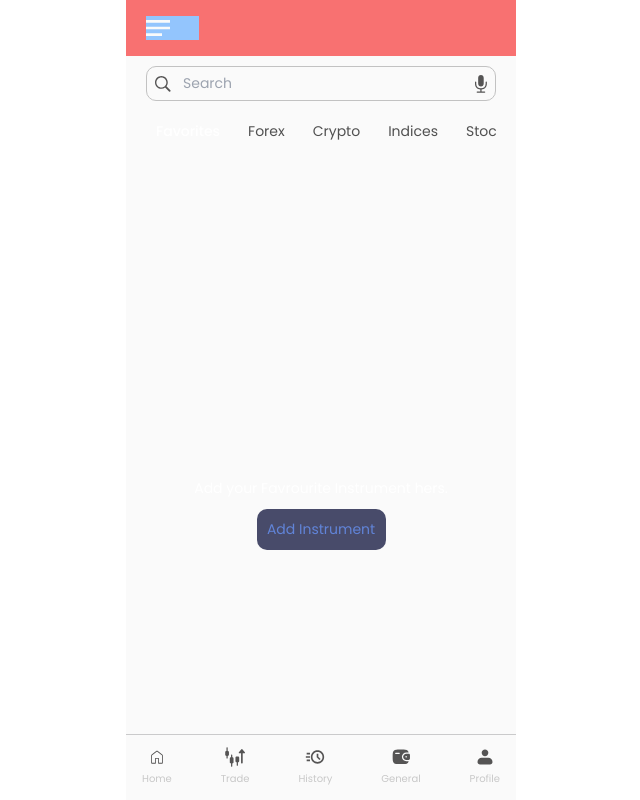
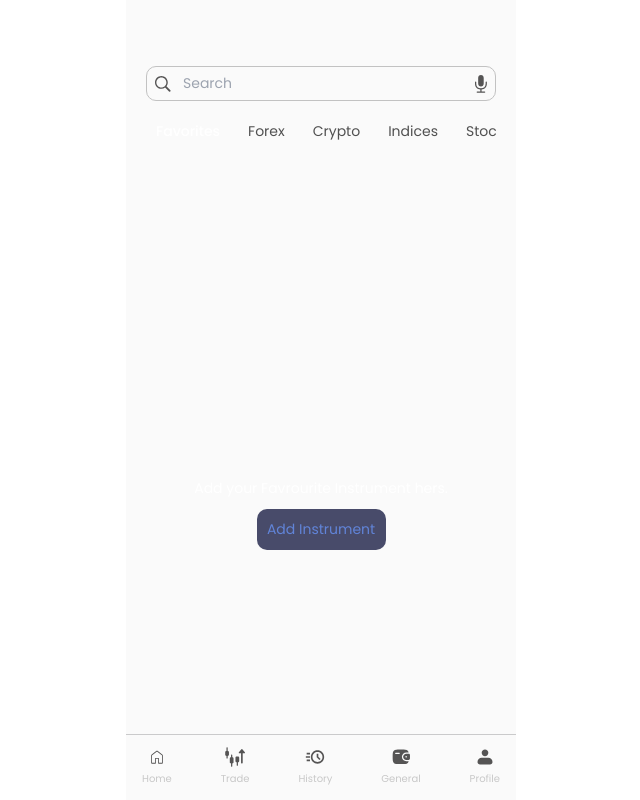
Before and after one commit to SauravAutobit/Forex-App-NewTheme, a React (Vite) app: page /app in a window 1280 px wide. Shown: the whole page, without its empty margins (319-959 px from the left). Built offline with nearby package versions, Linux system fonts and the light colour scheme.

Commit message:
feat: add favourites persistence using localStorage and back navigation
- Implement useLocalStorage hook for state persistence
- Add back button navigation for favourites view
- Update header to conditionally render menu or back button
- Modify home page to use persisted favourites state

```diff
--- a/src/layout/Header.tsx
+++ b/src/layout/Header.tsx
@@ -1,18 +1,52 @@
 import menu from "../assets/icons/menu.svg";
+import back from "../assets/icons/back.svg";
 import "react-datepicker/dist/react-datepicker.css";
+import type { IsFlagType } from "./MainLayout";
+import type { Dispatch, SetStateAction } from "react";
 
-export default function Header() {
+type HeaderProps = {
+  isFlag: IsFlagType;
+  setIsFlag: Dispatch<SetStateAction<IsFlagType>>;
+};
+
+export default function Header({ isFlag, setIsFlag }: HeaderProps) {
+  // const conditionalRender = () => {
+  //   let title = "";
+  //   let actions = null;
+
+  //   switch (pathname) {
+  //   case ""
+  //   }
+  // };
   return (
-    <header className="h-[56px] px-5 flex items-center fixed top-0 left-0 right-0 z-40 bg-red-400 justify-between max-w-[390px] mx-auto">
+    <header className="h-[56px] px-5 flex items-center fixed top-0 left-0 right-0 z-40 bg-primaryBg justi0fy-between max-w-[390px] mx-auto">
+      {isFlag.favourites?.status === true ? (
         <button
           aria-label="Open menu"
-        className="w-[53px] bg-blue-300"
+          // bg-green-300
+          className="w-[53px]"
+          onClick={() => {
+            setIsFlag((prev) => ({
+              ...prev,
+              favourites: { status: false },
+            }));
+          }}
+        >
+          <img src={back} alt="back" />
+        </button>
+      ) : (
+        <button
+          aria-label="Open menu"
+          // bg-blue-300
+          className="w-[53px]"
           onClick={() => {
             document.dispatchEvent(new CustomEvent("openSidebar"));
           }}
         >
           <img src={menu} alt="menu" />
         </button>
+      )}
+      {/* {conditionalRender()} */}
     </header>
   );
 }
--- a/src/layout/MainLayout.tsx
+++ b/src/layout/MainLayout.tsx
@@ -3,23 +3,39 @@ import Header from "./Header";
 import BottomNavbar from "../components/bottomNavbar/BottomNavbar";
 import { useEffect, useState } from "react";
 import Sidebar from "../components/sidebar/Sidebar";
+import useLocalStorage from "../utils/useLocalStorage";
 // import { initializeSockets } from "../services/socketService.ts";
 // import { store } from "../store/store";
 
+export type IsFlagType = {
+  favourites: {
+    status: boolean;
+  };
+};
+
 export type OutletContextType = {
   setIsSidebarOpen: (isOpen: boolean) => void;
+  isFlag: IsFlagType;
+  setIsFlag: React.Dispatch<React.SetStateAction<IsFlagType>>;
 };
+
 const MainLayout = () => {
   const [isSidebarOpen, setIsSidebarOpen] = useState(false);
+  const [isFlag, setIsFlag] = useLocalStorage<IsFlagType>("appState", {
+    favourites: {
+      status: false,
+    },
+  });
 
   useEffect(() => {
     const handleOpenSidebar = () => setIsSidebarOpen(true);
     document.addEventListener("openSidebar", handleOpenSidebar);
     return () => document.removeEventListener("openSidebar", handleOpenSidebar);
   }, []);
+
   return (
     <div className="min-h-screen flex flex-col relative text-white bg-primaryBg">
-      <Header />
+      <Header isFlag={isFlag} setIsFlag={setIsFlag} />
       <main
         id="#main-content"
         className="flex-1 py-14 overflow-y-auto bg-primaryBg scroll-smooth"
@@ -27,6 +43,8 @@ const MainLayout = () => {
         <Outlet
           context={{
             setIsSidebarOpen,
+            isFlag,
+            setIsFlag,
           }}
         />
       </main>
--- a/src/pages/home/Home.tsx
+++ b/src/pages/home/Home.tsx
@@ -3,18 +3,27 @@ import Card from "../../components/card/Card";
 import MarketsNavbar from "../../components/marketNavbar/MarketNavbar";
 import SearchBar from "../../components/searchBar/SearchBar";
 import Favourites from "../favourites/Favourites";
+import type { OutletContextType } from "../../layout/MainLayout";
+import { useOutletContext } from "react-router-dom";
 
 const Home = () => {
+  const { isFlag, setIsFlag } = useOutletContext<OutletContextType>();
   const [active, setActive] = useState("Favorites");
+  // const [favourites, setFavourites] = useState(false);
 
-  const [favourites, setFavourites] = useState(false);
   const addFavourites = () => {
-    setFavourites(true);
+    setIsFlag((prev) => ({
+      ...prev,
+      favourites: { status: true },
+    }));
   };
 
-  if (active === "Favorites" && favourites === true) {
+  if (active === "Favorites" && isFlag.favourites?.status === true) {
     setActive("Forex");
   }
+  // else if (isFlag.favourites?.status === false && active === "Forex") {
+  //   setActive("Favorites");
+  // }
 
   return (
     <div className="px-5 py-2.5">
@@ -22,7 +31,7 @@ const Home = () => {
       <MarketsNavbar
         active={active}
         setActive={setActive}
-        favourite={favourites}
+        favourite={isFlag.favourites?.status}
       />
       {active === "Favorites" ? (
         <Favourites addFavourite={addFavourites} />
@@ -46,7 +55,7 @@ const Home = () => {
                   throw new Error("Function not implemented.");
                 }}
                 active={active}
-                favourites={favourites}
+                favourites={isFlag.favourites?.status}
               />
             );
           })}
--- /dev/null
+++ b/src/utils/useLocalStorage.ts
@@ -0,0 +1,24 @@
+
+import { useState, useEffect } from "react";
+
+export default function useLocalStorage<T>(key: string, defaultValue: T) {
+  const [state, setState] = useState<T>(() => {
+    const storedValue = localStorage.getItem(key);
+    try {
+      return storedValue ? JSON.parse(storedValue) : defaultValue;
+    } catch (error) {
+      console.error("Failed to parse stored value:", error);
+      return defaultValue;
+    }
+  });
+
+  useEffect(() => {
+    try {
+      localStorage.setItem(key, JSON.stringify(state));
+    } catch (error) {
+      console.error("Failed to save state to session storage:", error);
+    }
+  }, [key, state]);
+
+  return [state, setState] as const;
+}
```
Also changed, not shown: src/assets/icons/back.svg (added). Lines whose indentation alone changed are shown as unchanged.
